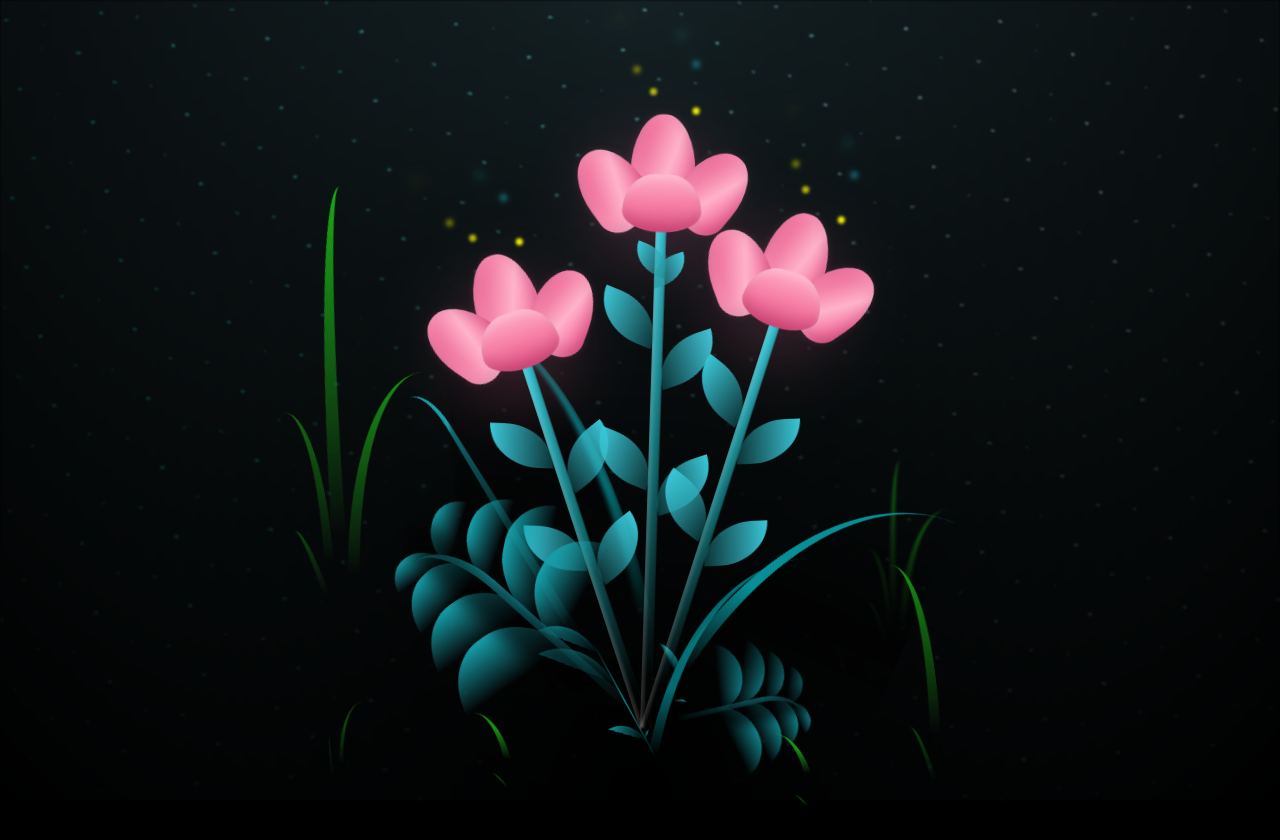
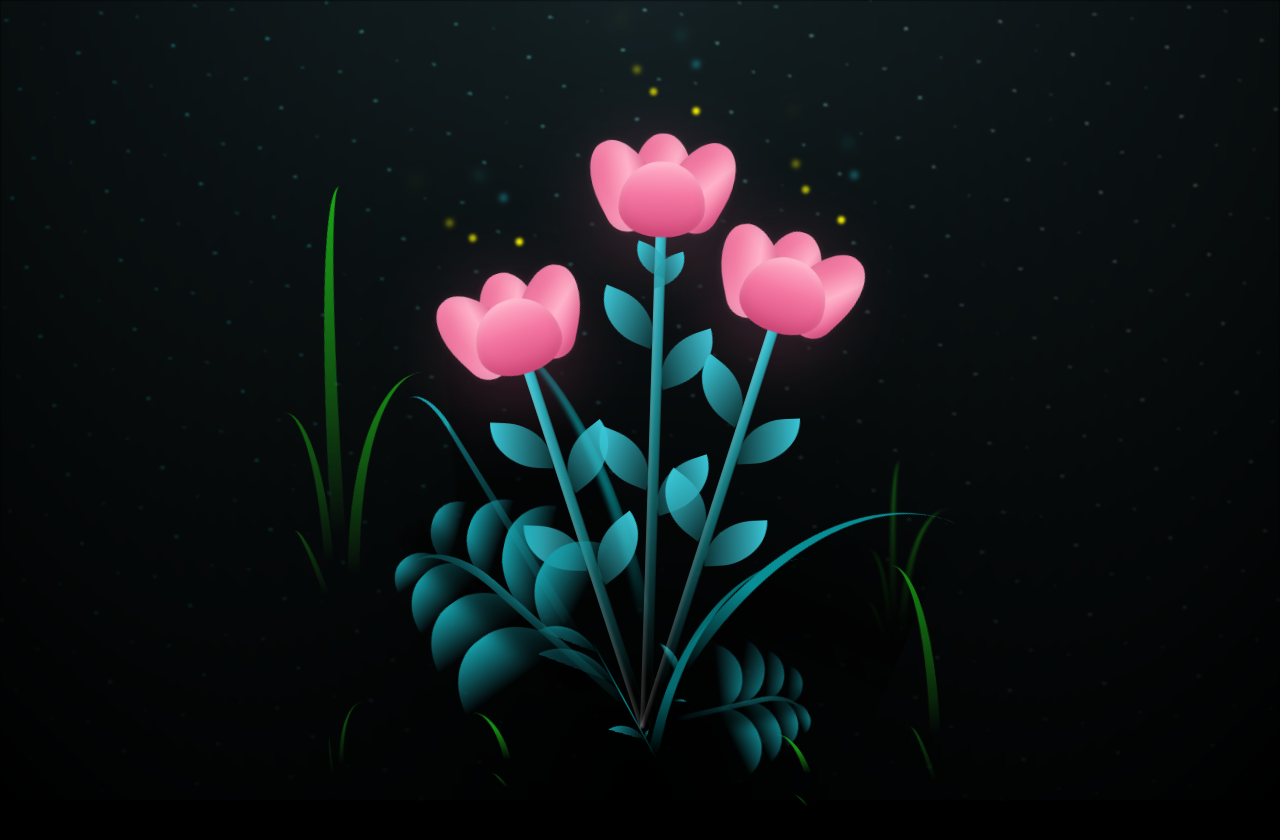
Before and after one commit to jonathann-abad/flowerr, a plain HTML site: page index.html in a window 1280 px wide. Drawn offline with Linux system fonts and the light colour scheme.

Commit message:
Update index.html

```diff
--- a/index.html
+++ b/index.html
@@ -210,64 +210,68 @@
 }
 
 /* Left outer petal */
+
+/* LEFT PETAL — slightly closer to center */
 .flower__leaf--1 {
-  height: 12vmin;
   transform:
-    translate(-88%, -1%)
-    rotate(-38deg);
+    translate(-76%, 1%)
+    rotate(-29deg);
 
   z-index: 1;
 }
 
-/* Tall center/back petal */
+/* BACK CENTER PETAL */
 .flower__leaf--2 {
-  height: 14vmin;
-  width: 9vmin;
-
   transform:
-    translate(-50%, -10%)
-    rotate(0deg);
+    translate(-50%, -4%)
+    rotateX(20deg);
 
   z-index: 0;
 }
 
-/* Right outer petal */
+/* RIGHT PETAL — slightly closer to center */
 .flower__leaf--3 {
-  height: 12vmin;
-
   transform:
-    translate(-12%, -1%)
-    rotate(38deg);
+    translate(-24%, 1%)
+    rotate(29deg);
 
   z-index: 1;
 }
 
-/* Front petal creates the tulip cup */
+/* FRONT LOWER PETAL — larger and fuller */
 .flower__leaf--4 {
-  width: 11vmin;
-  height: 8vmin;
+  width: 12vmin;
+  height: 10.5vmin;
+
+  position: absolute;
+  bottom: 0;
+  left: 50%;
+
+  transform-origin: bottom center;
 
   border-radius:
-    40% 40% 48% 48% /
-    65% 65% 35% 35%;
+    48% 48% 46% 46% /
+    60% 60% 38% 38%;
 
   transform:
-    translate(-50%, 12%)
+    translate(-50%, 16%)
     rotate(0deg);
 
-  background: linear-gradient(
+  background-image: linear-gradient(
     to top,
     #d64d7d 0%,
-    #f57ba3 45%,
-    #ffb0c9 100%
+    #f477a2 55%,
+    #ffb3cb 100%
   );
 
+  box-shadow:
+    inset 0 -1vmin 1.5vmin rgba(140, 30, 70, 0.18),
+    inset 0 0.5vmin 1vmin rgba(255, 255, 255, 0.2);
+
   z-index: 3;
-
-  box-shadow:
-    inset 0 -1vmin 1.5vmin rgba(140, 30, 70, 0.2),
-    inset 0 0.6vmin 1vmin rgba(255,255,255,0.2);
+  opacity: 1;
 }
+
 
 /* Small dark center instead of white circle */
 .flower__white-circle {
```
